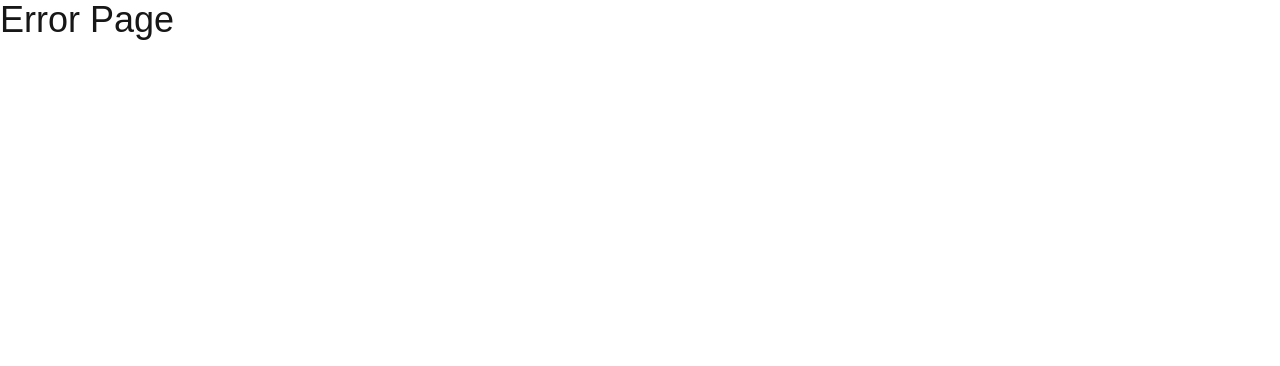
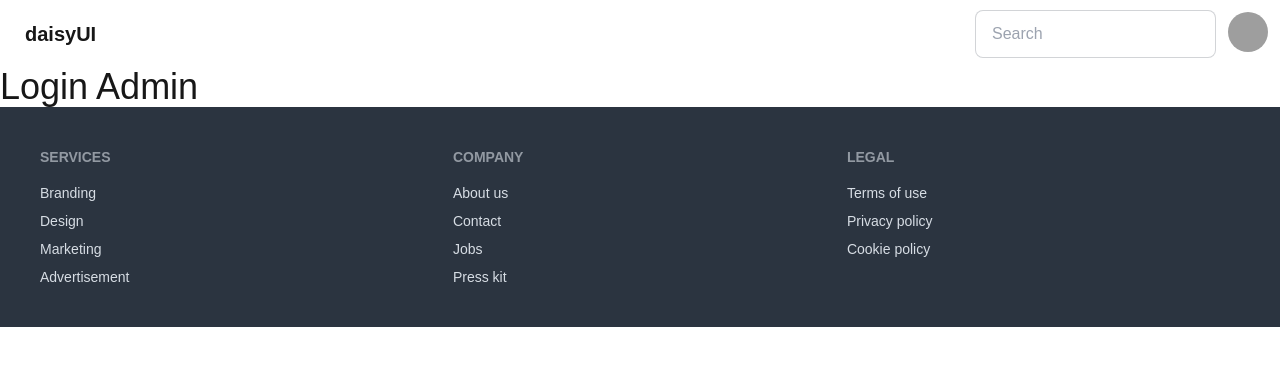
Before and after one commit to asifalam515/nextJsFundamentals, a Next.js app: page /login/loginadmin in a window 1280 px wide. Before the commit this address had no page. Shown: the top 366 px of the page. Built offline with nearby package versions, Linux system fonts and the light colour scheme; grey boxes are pictures that could not be loaded.

Commit message:
usepathname applied

```diff
--- a/app/[id]/page.js
+++ /dev/null
@@ -1,15 +0,0 @@
-import { redirect } from "next/navigation";
-
-const Id = ({ params }) => {
-  if (params.id == 4) {
-    redirect("/login");
-  }
-  return (
-    <div>
-      <h1 className="text-5xl">Id</h1>
-      <h2> {params.id} </h2>
-    </div>
-  );
-};
-
-export default Id;
--- /dev/null
+++ b/app/components/Footer.js
@@ -0,0 +1,30 @@
+import React from "react";
+
+const Footer = () => {
+  return (
+    <footer className="footer bg-neutral text-neutral-content p-10">
+      <nav>
+        <h6 className="footer-title">Services</h6>
+        <a className="link link-hover">Branding</a>
+        <a className="link link-hover">Design</a>
+        <a className="link link-hover">Marketing</a>
+        <a className="link link-hover">Advertisement</a>
+      </nav>
+      <nav>
+        <h6 className="footer-title">Company</h6>
+        <a className="link link-hover">About us</a>
+        <a className="link link-hover">Contact</a>
+        <a className="link link-hover">Jobs</a>
+        <a className="link link-hover">Press kit</a>
+      </nav>
+      <nav>
+        <h6 className="footer-title">Legal</h6>
+        <a className="link link-hover">Terms of use</a>
+        <a className="link link-hover">Privacy policy</a>
+        <a className="link link-hover">Cookie policy</a>
+      </nav>
+    </footer>
+  );
+};
+
+export default Footer;
--- /dev/null
+++ b/app/components/Navbar.js
@@ -0,0 +1,93 @@
+import Image from "next/image";
+import Link from "next/link";
+import { usePathname } from "next/navigation";
+import React from "react";
+
+const Navbar = () => {
+  const pathName = usePathname();
+  return (
+    <div>
+      {pathName !== "/login/loginadmin" ? (
+        <>
+          <div className="navbar bg-base-100">
+            <div className="flex-1">
+              <a className="btn btn-ghost text-xl">daisyUI</a>
+            </div>
+            <div className="flex-none">
+              <ul className="menu menu-horizontal px-1">
+                <li>
+                  <a>Link</a>
+                </li>
+                <li>
+                  <details>
+                    <summary>Parent</summary>
+                    <ul className="bg-base-100 rounded-t-none p-2">
+                      <li>
+                        <a>Link 1</a>
+                      </li>
+                      <li>
+                        <a>Link 2</a>
+                      </li>
+                    </ul>
+                  </details>
+                </li>
+              </ul>
+            </div>
+          </div>
+        </>
+      ) : (
+        <>
+          <div className="navbar bg-base-100">
+            <div className="flex-1">
+              <a className="btn btn-ghost text-xl">daisyUI</a>
+            </div>
+            <div className="flex-none gap-2">
+              <div className="form-control">
+                <input
+                  type="text"
+                  placeholder="Search"
+                  className="input input-bordered w-24 md:w-auto"
+                />
+              </div>
+              <div className="dropdown dropdown-end">
+                <div
+                  tabIndex={0}
+                  role="button"
+                  className="btn btn-ghost btn-circle avatar"
+                >
+                  <div className="w-10 rounded-full">
+                    <Image
+                      height={100}
+                      width={100}
+                      alt="Tailwind CSS Navbar component"
+                      src="https://img.daisyui.com/images/stock/photo-1534528741775-53994a69daeb.webp"
+                    />
+                  </div>
+                </div>
+                <ul
+                  tabIndex={0}
+                  className="menu menu-sm dropdown-content bg-base-100 rounded-box z-[1] mt-3 w-52 p-2 shadow"
+                >
+                  <li>
+                    <a className="justify-between">
+                      Profile
+                      <span className="badge">New</span>
+                    </a>
+                  </li>
+                  <li>
+                    <a>Settings</a>
+                  </li>
+                  <li>
+                    <a>Logout</a>
+                  </li>
+                </ul>
+              </div>
+            </div>
+          </div>
+        </>
+      )}
+    </div>
+  );
+};
+
+export default Navbar;
--- /dev/null
+++ b/app/login/layout.js
@@ -0,0 +1,14 @@
+"use client";
+import Link from "next/link";
+import Navbar from "../components/Navbar";
+import Footer from "../components/Footer";
+
+export default function Layout({ children }) {
+  return (
+    <body>
+      <Navbar></Navbar>
+      {children}
+      <Footer></Footer>
+    </body>
+  );
+}
--- /dev/null
+++ b/app/login/loginadmin/page.js
@@ -0,0 +1,9 @@
+const LoginAdmin = () => {
+  return (
+    <div>
+      <h1 className="text-4xl">Login Admin</h1>
+    </div>
+  );
+};
+
+export default LoginAdmin;
--- /dev/null
+++ b/app/login/loginuser/page.js
@@ -0,0 +1,9 @@
+const LoginUser = () => {
+  return (
+    <div>
+      <h1 className="text-4xl">Login User</h1>
+    </div>
+  );
+};
+
+export default LoginUser;
--- /dev/null
+++ b/next.config.js
@@ -0,0 +1,14 @@
+// /** @type {import('next').NextConfig} */
+// const nextConfig = {};
+
+// export default nextConfig;
+module.exports = {
+  images: {
+    remotePatterns: [
+      {
+        protocol: "https",
+        hostname: "img.daisyui.com",
+      },
+    ],
+  },
+};
--- a/next.config.mjs
+++ /dev/null
@@ -1,4 +0,0 @@
-/** @type {import('next').NextConfig} */
-const nextConfig = {};
-
-export default nextConfig;
--- a/tailwind.config.mjs
+++ b/tailwind.config.mjs
@@ -13,5 +13,5 @@ export default {
       },
     },
   },
-  plugins: [],
+  plugins: [require("daisyui")],
 };
```
Also changed, not shown: package.json (+6 -5 lines), 1 other file (tests, documents, lock files or other folders).
